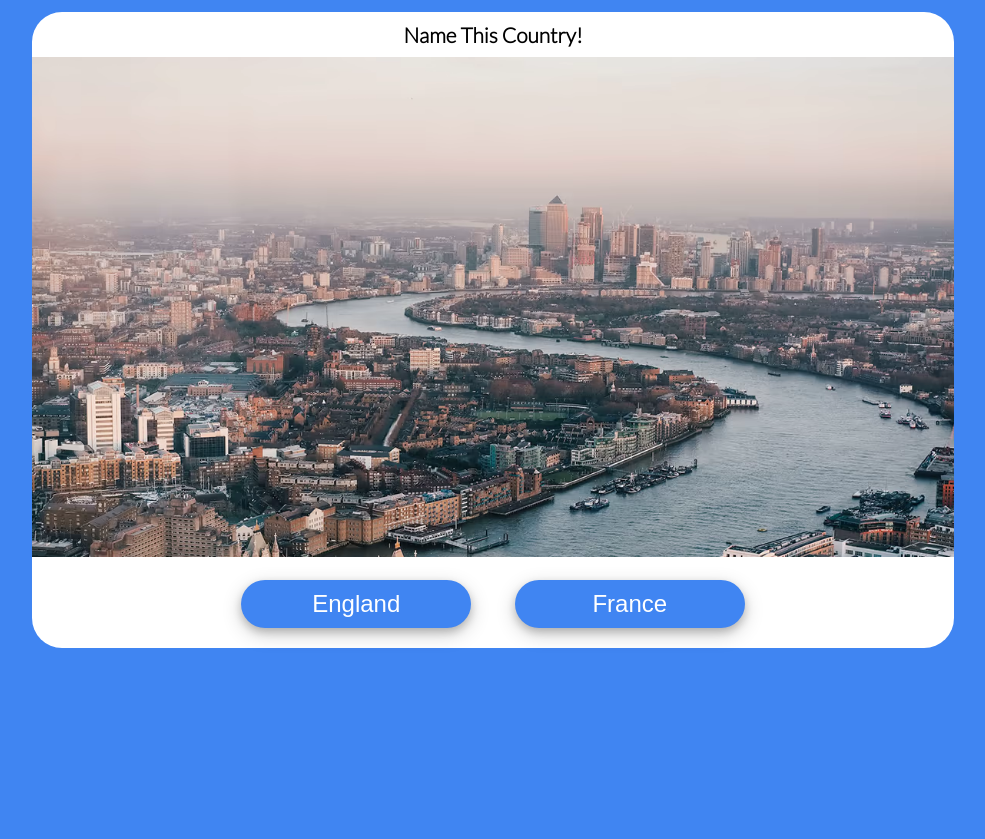
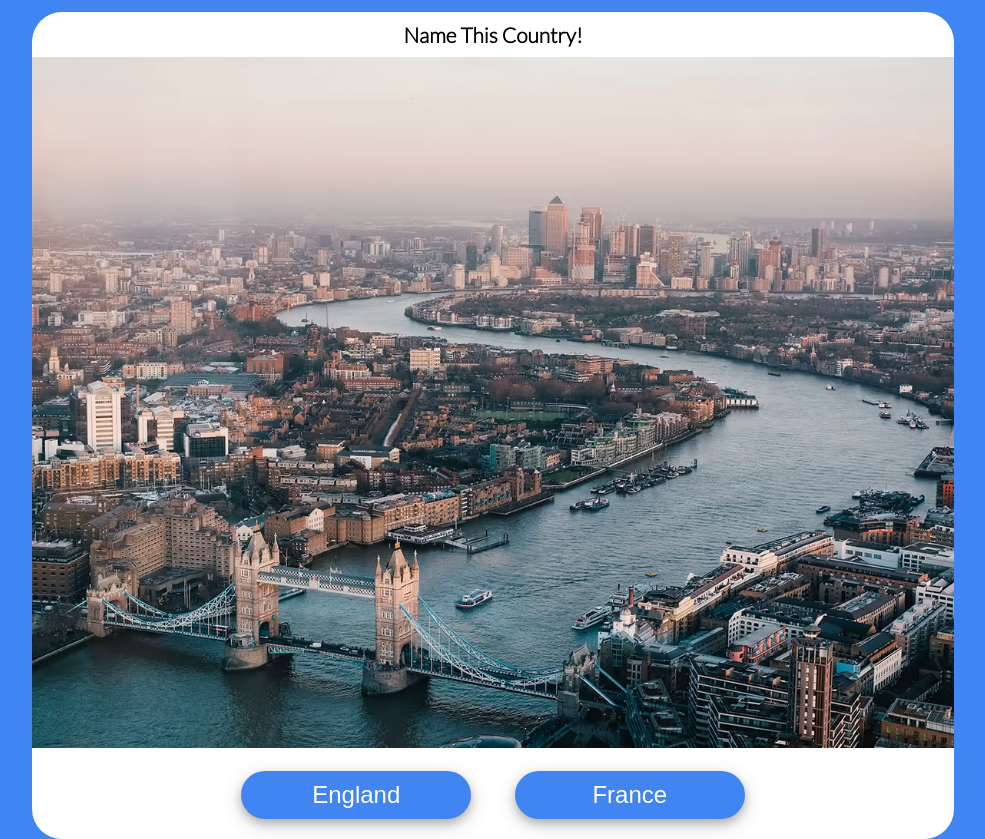
Before and after one commit to rinalds98/destination-unknown, a plain HTML site: page index.html in a window 1536 px wide. Both pictures are taken after a click on the button "Start Quiz!". Shown: the part 68-907 px from the top of the page, without its empty margins (275-1260 px from the left). Before the commit the page ends 800 px from the top, so only its background shows below. Drawn offline with Linux system fonts and the light colour scheme.

Commit message:
Modify Readme and clean up style.css

```diff
--- a/assets/css/style.css
+++ b/assets/css/style.css
@@ -58,12 +58,15 @@ body {
     margin: 10px;
 }
 
+/* Username */
+
 #name {
     background-color: #4085f2;
     padding: 10px;
     color: white;
     border-radius: 25px;
 }
+
 /* Changing The placeholder text to white*/
 
 ::placeholder { /* Chrome, Firefox, Opera, Safari 10.1+ */
@@ -104,7 +107,6 @@ form label {
     border-radius: 30px;
     width: 60%;
     margin: 0 auto;
-
 }
 
 .imageload {
@@ -237,6 +239,11 @@ form label {
         margin: 10px 0;
     }
 }
+@media screen and (min-width: 1366px){
+    .image {
+        height: 100%;
+    }
+}
 
 @media screen and (max-width:400px) {
 
```
Also changed, not shown: assets/images/gameover.png, assets/images/jshint.png (added), assets/images/jsvalidator.png (deleted), assets/images/startscreen.png, 1 other file.
